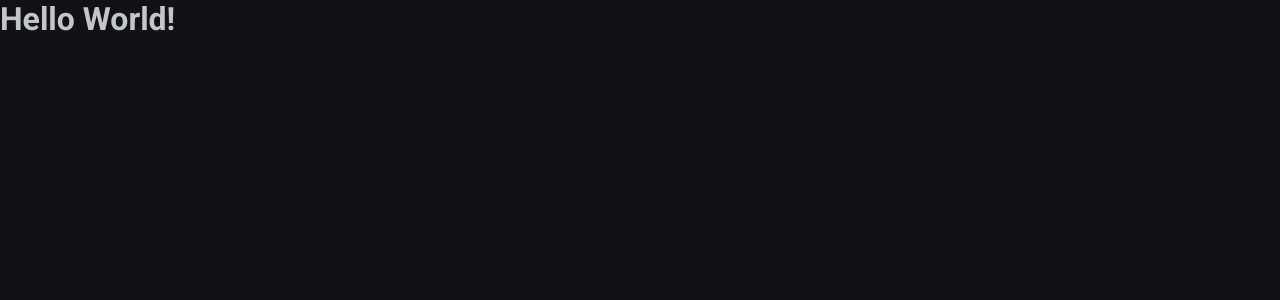
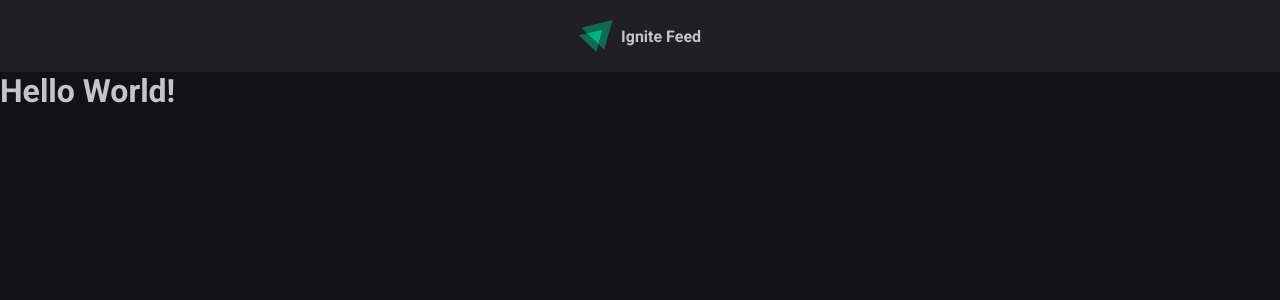
Before and after one commit to jfernandesdev/ignite-feed, a React (Vite) app: page / in a window 1280 px wide. Shown: the top 300 px of the page. Built offline with nearby package versions, Linux system fonts and the light colour scheme.

Commit message:
FEAT: header component

```diff
--- a/src/App.jsx
+++ b/src/App.jsx
@@ -1,5 +1,12 @@
+import { Header } from './components/Header'
+
 import './global.scss'
 
 export function App() {
-  return <h1>Hello World!</h1>
+  return (
+    <>
+      <Header />
+      <h1>Hello World!</h1>
+    </>
+  )
 }
--- /dev/null
+++ b/src/components/Header/index.jsx
@@ -0,0 +1,12 @@
+import styles from './styles.module.scss'
+
+import igniteLogo from '../../assets/ignite-logo.svg'
+
+export function Header () {
+  return(
+    <div className={styles.header}>
+      <img src={igniteLogo} alt="Logo Ignite Feed" />
+      <strong>Ignite Feed</strong>
+    </div>
+  )
+}
--- /dev/null
+++ b/src/components/Header/styles.module.scss
@@ -0,0 +1,15 @@
+.header {
+  background: var(--gray-800);
+  display: flex;
+  align-items: center;
+  justify-content: center;
+  padding: 1.25rem 0;
+
+  img {
+    height: 2rem;
+  }
+
+  strong {
+    margin-left: 8px;
+  }
+}
--- a/src/global.scss
+++ b/src/global.scss
@@ -9,7 +9,7 @@
   --gray-800: #202024;
   --gray-900: #121214;
 
-  --gray-500: #00875f;
+  --green-500: #00875f;
 }
 
 * {
```
Also changed, not shown: src/assets/ignite-logo.svg (added).
